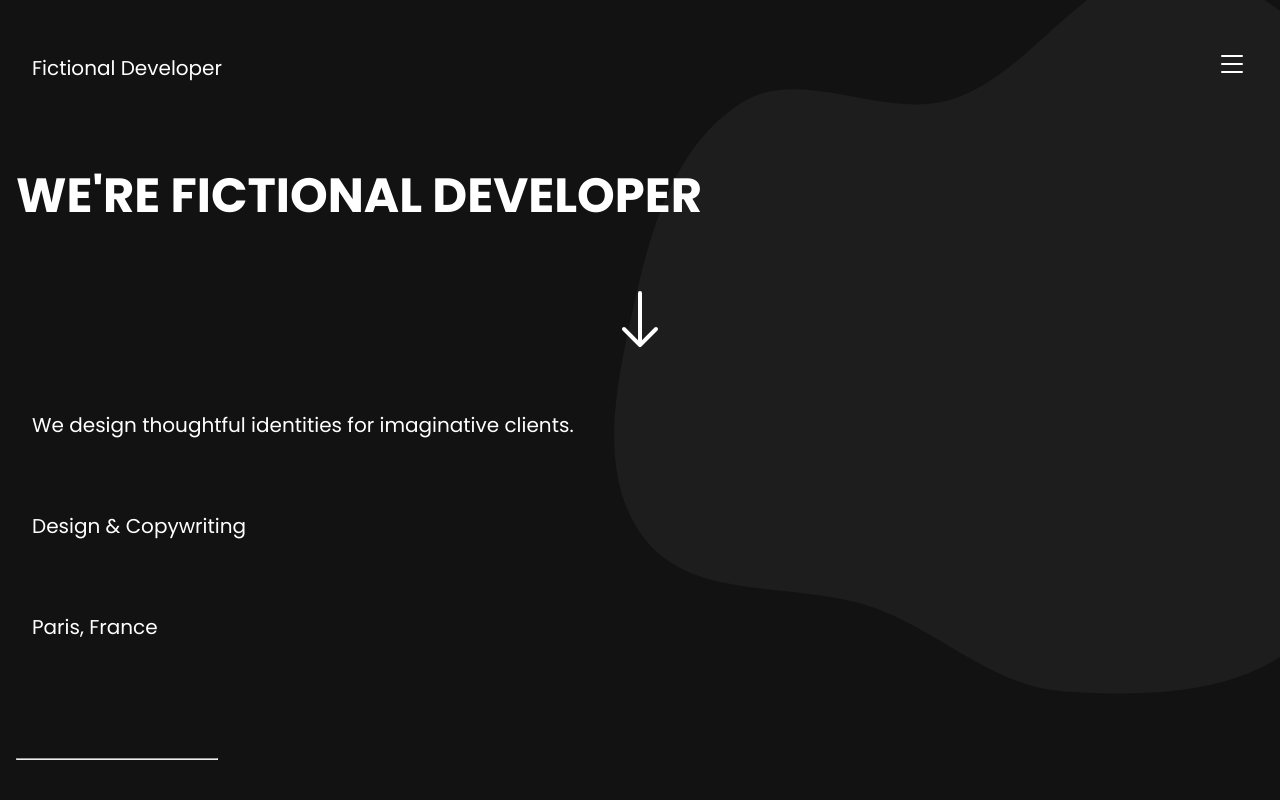
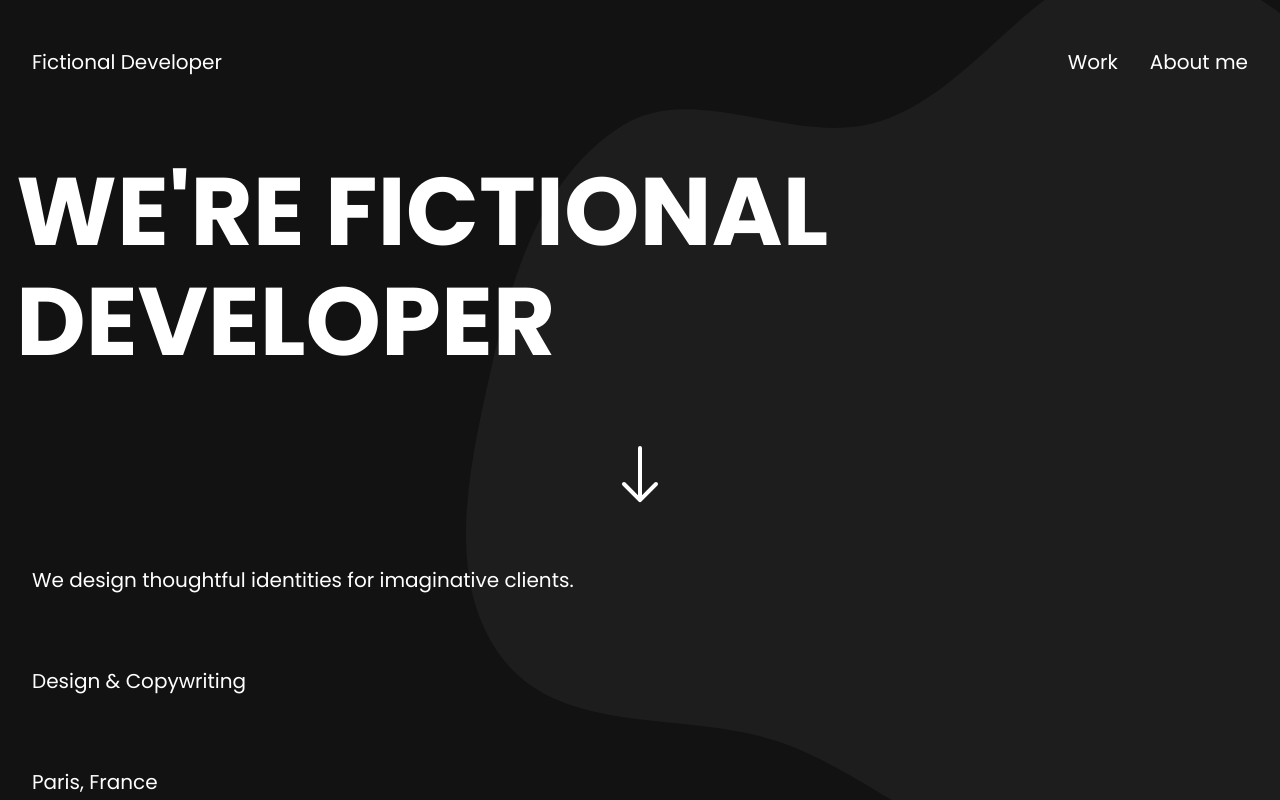
Before and after one commit to thisisMoe/bootstrap-project-starter, a plain HTML site: page index.html in a window 1280 px wide. Shown: the top 800 px of the page. Drawn offline with Linux system fonts and the light colour scheme.

Commit message:
Added media queries

```diff
--- a/style.css
+++ b/style.css
@@ -222,3 +222,29 @@ a img {
 a img:hover {
   transform: scale(1.02);
 }
+
+/* Landcape mode  */
+@media screen and (min-width: 576px) {
+  .header-body {
+    font-size: 6rem;
+    padding: 2rem 1rem;
+  }
+
+  .navbar-links {
+    display: flex;
+    gap: 2rem;
+  }
+
+  .toggle-menu {
+    display: none;
+  }
+}
+
+/* Medium Screens */
+@media screen and (min-width: 786px) {}
+
+/* Large screens */
+@media screen and (min-width: 992px) {}
+
+/* Larger screens */
+@media screen and (min-width: 1280px) {}
```
